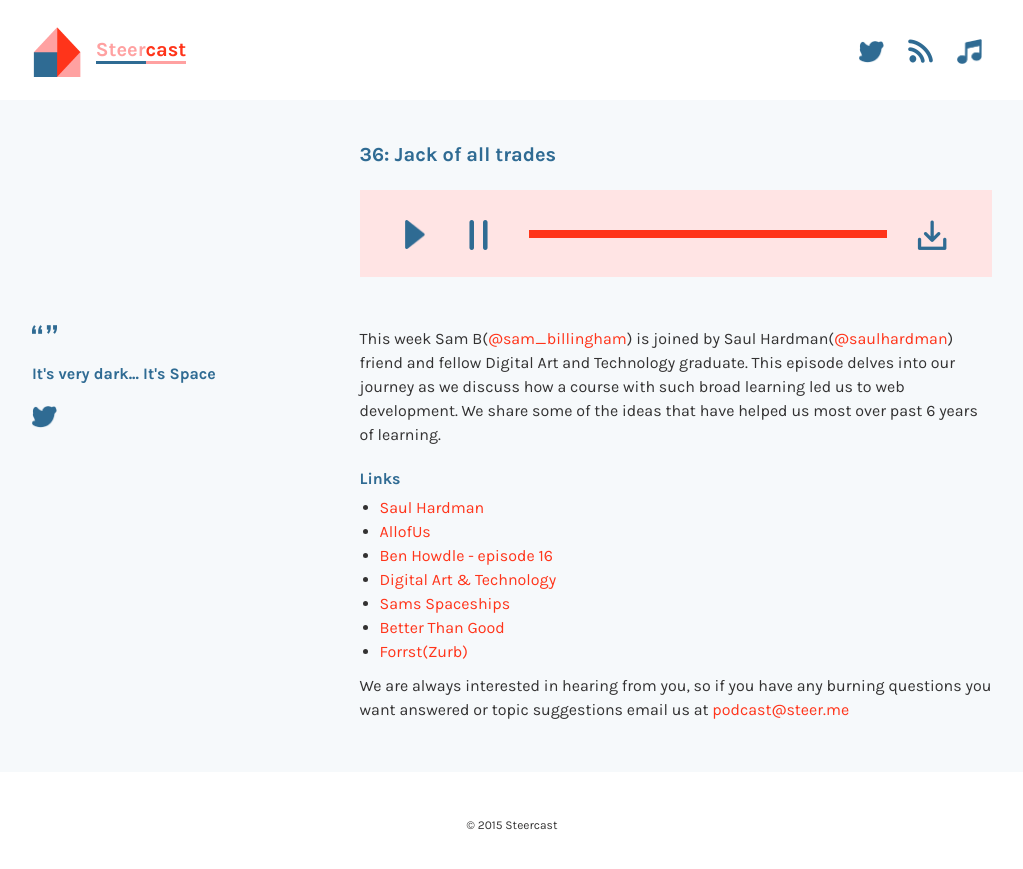
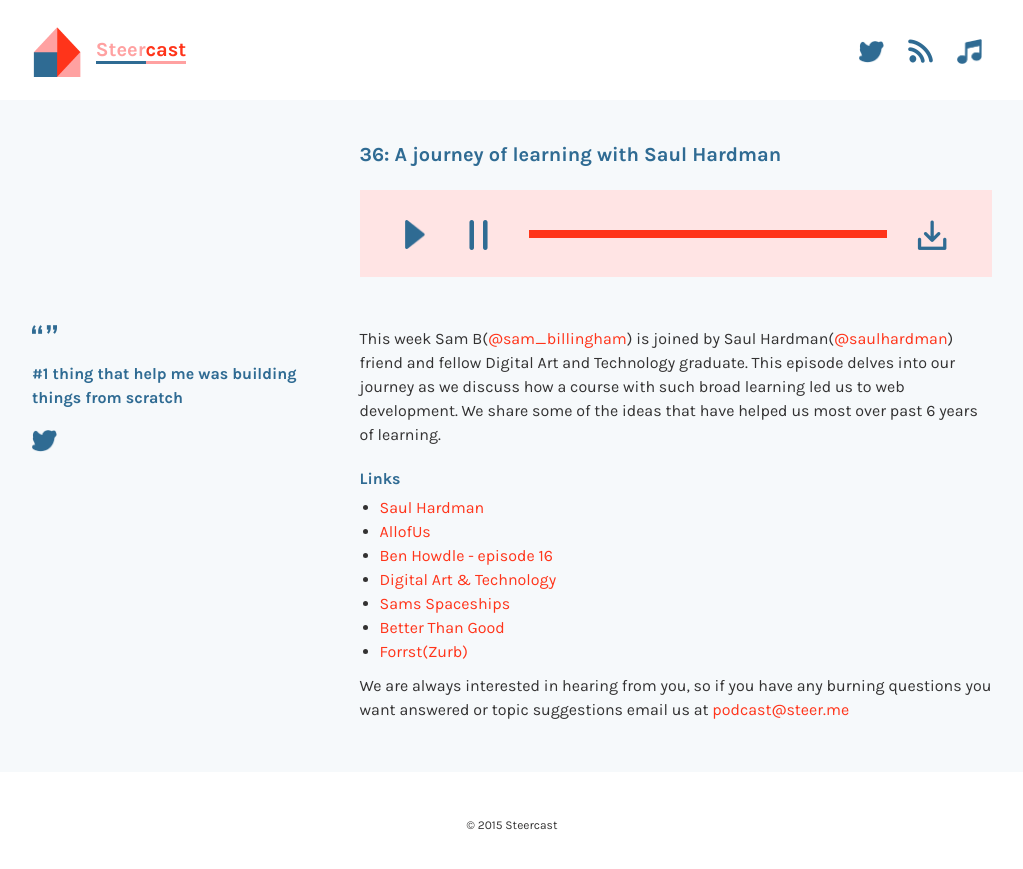
Before and after one commit to vivienney/podcast, a Jekyll site: the page built from _episodes/36.markdown, in a window 1280 px wide. Shown: the top 869 px of the page, without its empty margins (128-1151 px from the left). Built offline with Jekyll 4.4.1, drawn with Linux system fonts in a browser that asks for light colours.

Commit message:
:wrench: update title and quote ep36

```diff
--- a/_episodes/36.markdown
+++ b/_episodes/36.markdown
@@ -1,9 +1,9 @@
 ---
 layout: post
 title: "36"
-long_title: "36: Jack of all trades"
+long_title: "36: A journey of learning with Saul Hardman"
 date: 2015-09-08 10:00:00
-quote: "It's very dark... It's Space"
+quote: "#1 thing that help me was building things from scratch"
 audio_link: "http://steer-podcast.s3-eu-west-1.amazonaws.com/36.mp3"
 # Details for RSS Feed
 duration: "40:00" # duration in minutes:seconds
```
